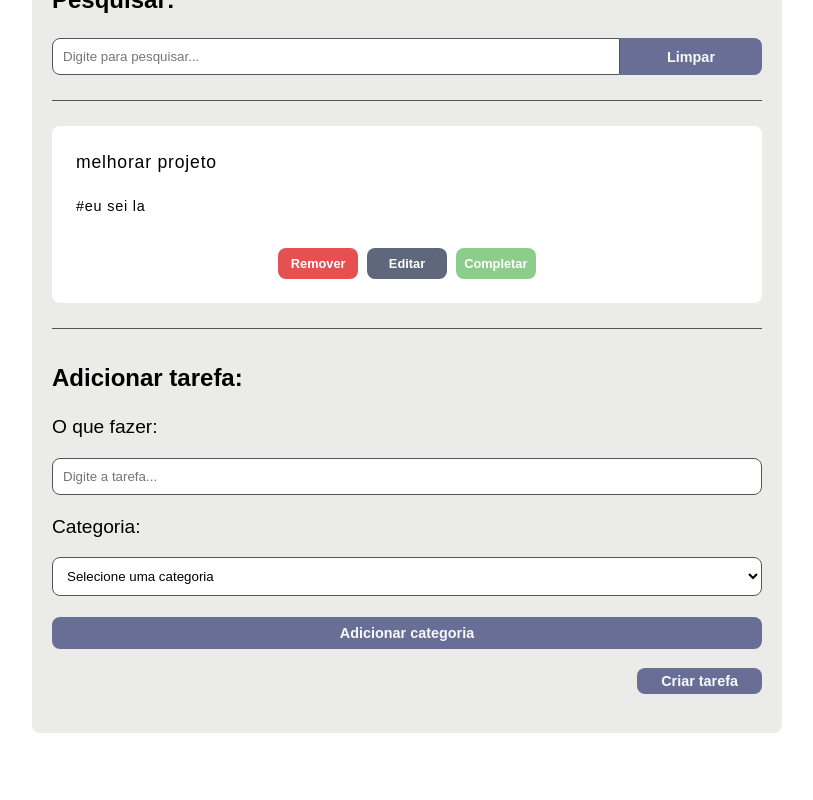
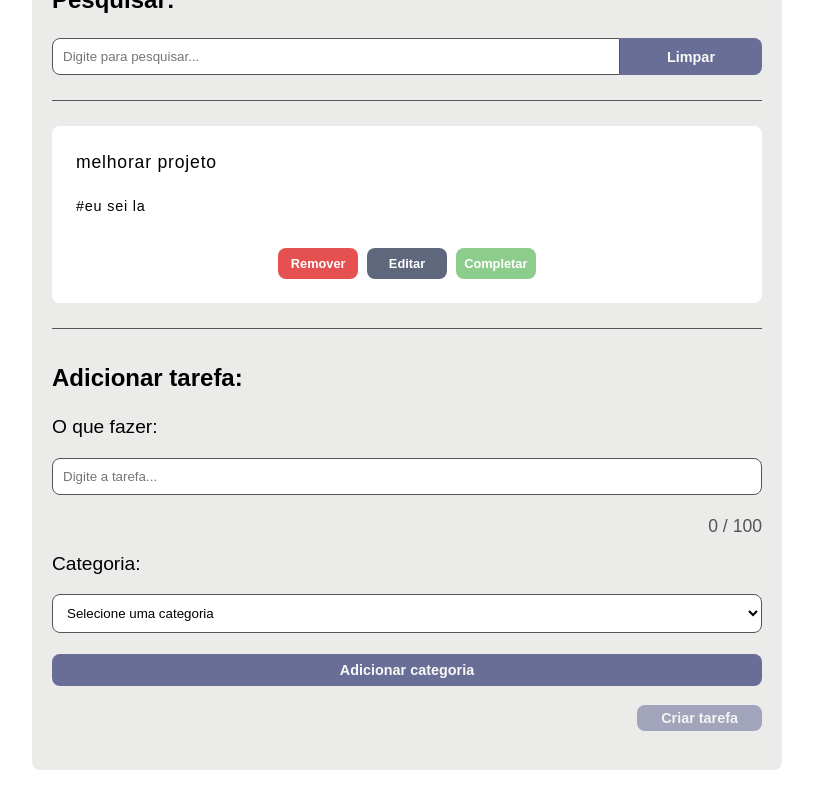
Before and after one commit to FabricioBasilio/to-do-list, a React (Vite) app: page / in a window 1280 px wide. Shown: the part 398-1198 px from the top of the page, without its empty margins (233-1046 px from the left). Before the commit the page ends 1161 px from the top, so only its background shows below. Built offline with nearby package versions, Linux system fonts and the light colour scheme.

Commit message:
feat: adicao de controle de caracteres (quantidade, se está vazio) nas entradas

```diff
--- a/src/components/ModalCategory.jsx
+++ b/src/components/ModalCategory.jsx
@@ -23,6 +23,11 @@ function ModalCategory({
   }
 
   function adicionarCategoria() {
+
+    if (!newCategoryName.trim()) {
+      return;
+    }
+
     const newCategories = [
       ...categories,
       {
@@ -54,7 +59,7 @@ function ModalCategory({
       <CharacterCounter valueLength={newCategoryName.length} limit={charactersLimit}/>
       <div className="modal_category__buttons">
         <button onClick={descartarCategoria}>Descartar</button>
-        <button onClick={adicionarCategoria}>Adicionar</button>
+        <button disabled={!newCategoryName.trim()} onClick={adicionarCategoria}>Adicionar</button>
       </div>
     </div>
   );
--- a/src/components/ModalEdit.jsx
+++ b/src/components/ModalEdit.jsx
@@ -1,6 +1,10 @@
 import { useEffect, useState } from "react";
+import CharacterCounter from "./CharacterCounter";
 
 function ModalEdit({ setFade, setModalEdit, todoEditId, todos, setTodos, modalEditTextarea}) {
+
+  const charactersLimit = 100;
+
   const [todoToEditText, setTodoToEditText] = useState("");
 
   useEffect(() => {
@@ -17,13 +21,20 @@ function ModalEdit({ setFade, setModalEdit, todoEditId, todos, setTodos, modalEd
   }
 
   function reescreverEdicao() {
+
+    if (!todoToEditText.trim()) {
+
+      return;
+    }
+
+
     const newTodos = [...todos];
 
     const newTodosUpdated = newTodos.map((todo) => {
       if (todo.id === todoEditId) {
         return {
           ...todo,
-          text: todoToEditText,
+          text: todoToEditText.trim(),
         };
       } else return todo;
     });
@@ -38,7 +49,7 @@ function ModalEdit({ setFade, setModalEdit, todoEditId, todos, setTodos, modalEd
   }
 
   function mudarTexto(e) {
-    setTodoToEditText(e.target.value.trim());
+    setTodoToEditText(e.target.value);
   }
 
   return (
@@ -49,13 +60,14 @@ function ModalEdit({ setFade, setModalEdit, todoEditId, todos, setTodos, modalEd
       <textarea
         id="input_edicao"
         defaultValue={todoToEditText}
+        maxLength={charactersLimit}
         rows={"5"}
         ref={modalEditTextarea} onChange={(e) => mudarTexto(e)}
       ></textarea>
-
+      <CharacterCounter valueLength={todoToEditText.length} limit={charactersLimit}/>
       <div className="modal_edit__buttons">
         <button onClick={descartarEdicao}>Descartar</button>
-        <button onClick={reescreverEdicao}>Reescrever</button>
+        <button disabled={!todoToEditText.trim()} onClick={reescreverEdicao}>Reescrever</button>
       </div>
     </div>
   );
--- a/src/components/Search.jsx
+++ b/src/components/Search.jsx
@@ -1,4 +1,6 @@
 function Search({ search, setSearch }) {
+  const charactersLimit = 25;
+
   function cleanSearch() {
     setSearch("");
   }
@@ -10,6 +12,7 @@ function Search({ search, setSearch }) {
         <input
           type="text"
           placeholder="Digite para pesquisar..."
+          maxLength={charactersLimit}
           value={search}
           id="input_pesquisar"
           className="search__container__input"
--- a/src/components/TodoForm.jsx
+++ b/src/components/TodoForm.jsx
@@ -1,29 +1,22 @@
 import { useState } from "react";
 import Options from "./Options";
+import CharacterCounter from "./CharacterCounter";
 
-function TodoForm({ addTodo, setFade, setModalForm, setModalCategory, categories}) {
+function TodoForm({
+  addTodo,
+  setFade,
+  setModalForm,
+  setModalCategory,
+  categories,
+}) {
+  const charactersLimit = 100;
+
   const [value, setValue] = useState("");
   const [category, setCategory] = useState("");
 
-
-
-  // function addCategory(categoryName) {
-  //   const newCategories = [
-  //     ...categories,
-  //     {
-  //       id: Math.floor(Math.random() * 100),
-  //       categoryName: categoryName,
-  //     },
-  //   ];
-
-  //   setCategories(newCategories);
-  // }
-
-  // addCategory("")
-
   function abrirModalCategory() {
-    setFade(true)
-    setModalCategory(true)
+    setFade(true);
+    setModalCategory(true);
   }
 
   function handleFormSubmit(e) {
@@ -34,7 +27,7 @@ function TodoForm({ addTodo, setFade, setModalForm, setModalCategory, categories
       return;
     }
 
-    addTodo(value, category);
+    addTodo(value.trim(), category);
 
     resetInputs();
   }
@@ -51,11 +44,13 @@ function TodoForm({ addTodo, setFade, setModalForm, setModalCategory, categories
         <label htmlFor="texto_adicionar_tarefa">O que fazer:</label>
         <input
           type="text"
+          maxLength={charactersLimit}
           placeholder="Digite a tarefa..."
           value={value}
           id="texto_adicionar_tarefa"
           onChange={(e) => setValue(e.target.value)}
         />
+        <CharacterCounter valueLength={value.length} limit={charactersLimit} />
         <label htmlFor="categoria_adicionar_tarefa">Categoria:</label>
         <select
           value={category}
@@ -64,8 +59,10 @@ function TodoForm({ addTodo, setFade, setModalForm, setModalCategory, categories
         >
           <Options categories={categories} />
         </select>
-        <button type="button" onClick={abrirModalCategory}>Adicionar categoria</button>
-        <button type="submit">Criar tarefa</button>
+        <button type="button" onClick={abrirModalCategory}>
+          Adicionar categoria
+        </button>
+        <button type="submit" disabled={!value.trim() || !category}>Criar tarefa</button>
       </form>
     </section>
   );
--- a/src/styles/App.css
+++ b/src/styles/App.css
@@ -68,6 +68,10 @@ button {
 button:hover,
 button:focus {
   opacity: 1;
+}
+
+button:disabled {
+  opacity: 0.4;
 }
 
 button:focus,
@@ -403,6 +407,10 @@ select {
   color: var(--cor5);
 }
 
+.character_counter p {
+  margin-bottom: 0.3rem;
+}
+
 @media screen and (min-width: 700px) {
   .filter_options {
     flex-direction: row;
```
